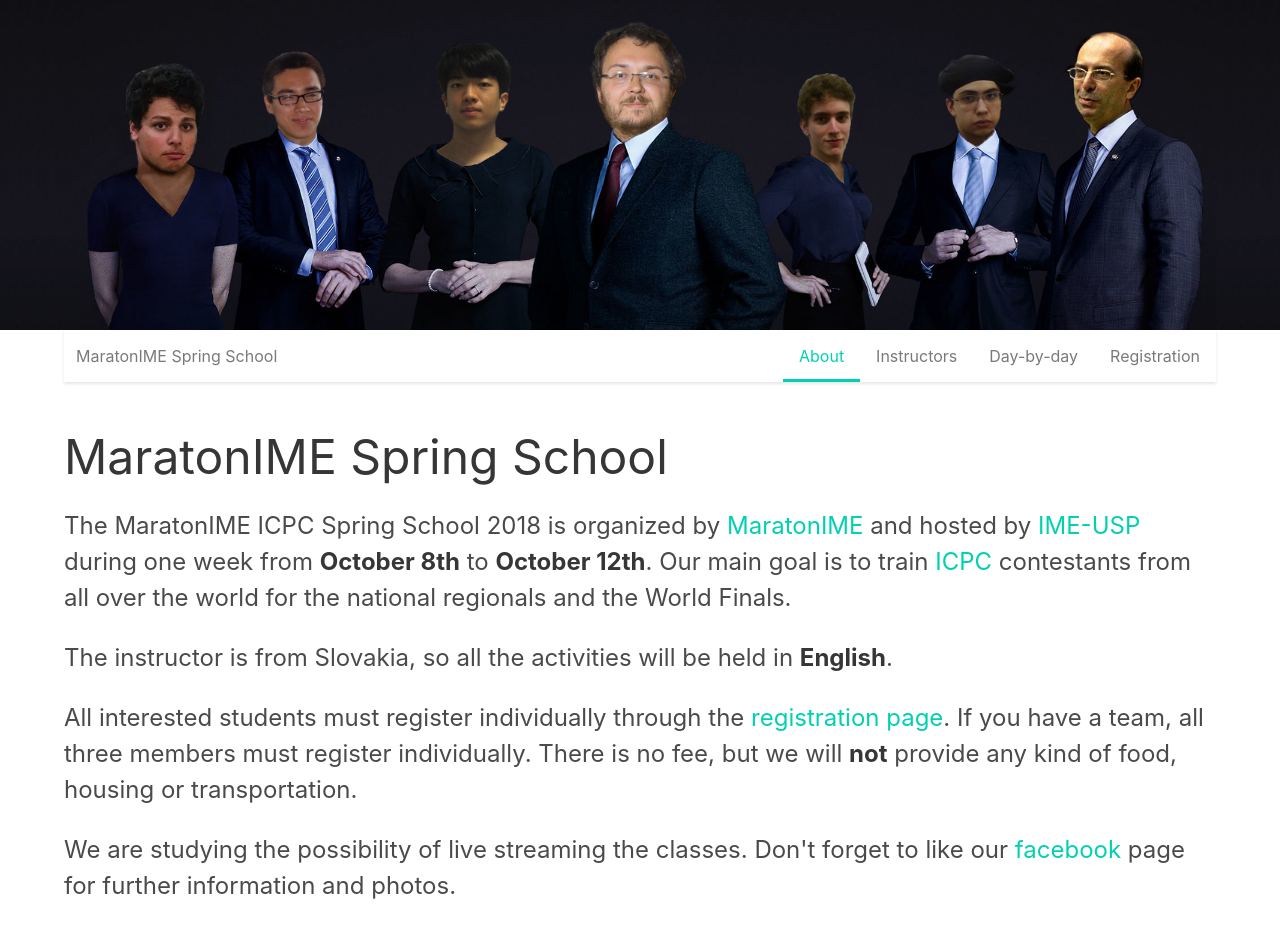
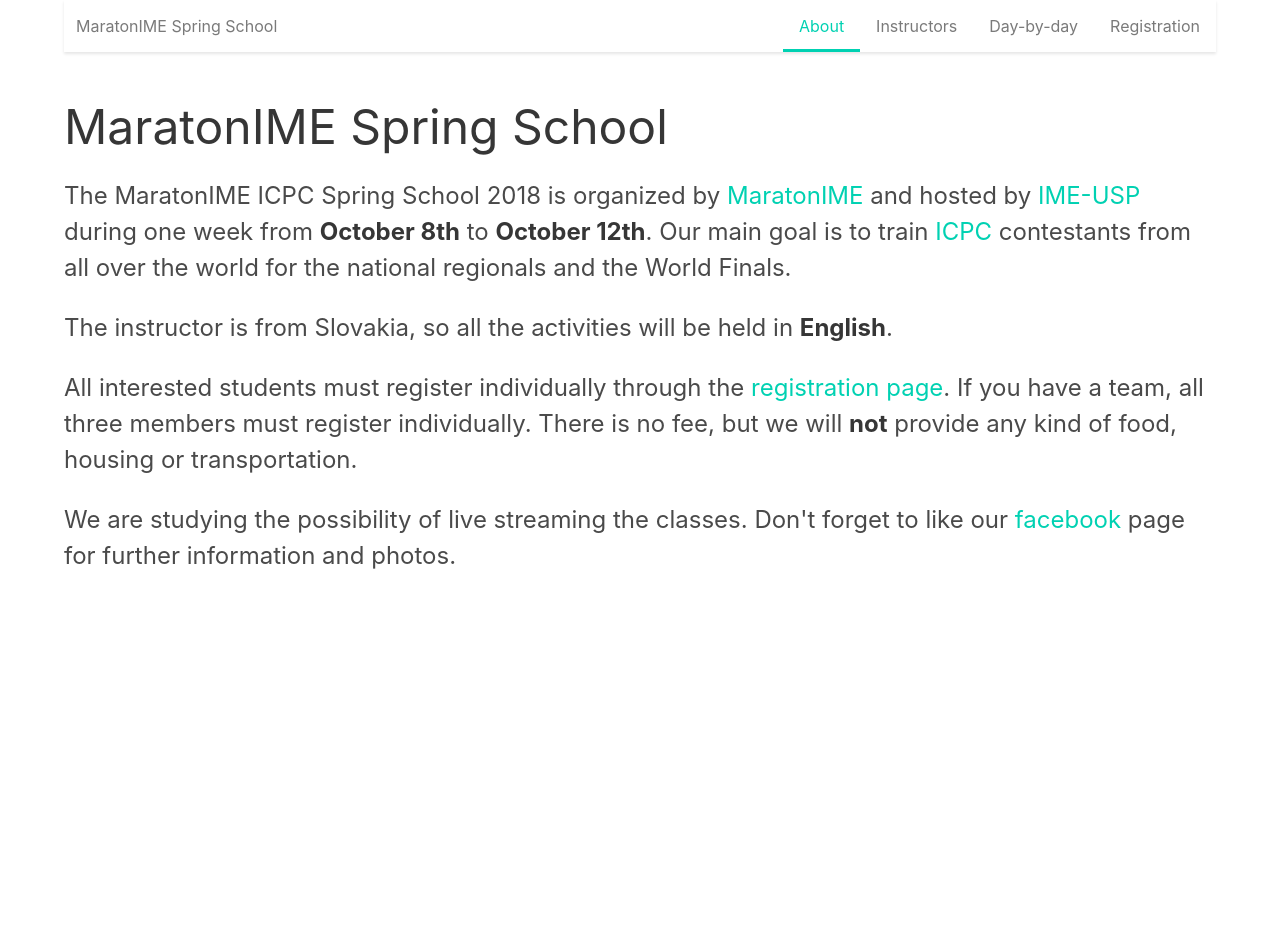
Before and after one commit to gabrielrussoc/maratona-spring18, a Jekyll site: the page built from index.html, in a window 1280 px wide. Built offline with Jekyll 4.4.1, drawn with Linux system fonts in a browser that asks for light colours; after the commit the page ends 900 px from its top, so only the background shows below that.

Commit message:
escondendo foto do misof

```diff
--- a/_includes/header.html
+++ b/_includes/header.html
@@ -1,7 +1,7 @@
 <div class="hero-head">
-    <figure id="header-carlos">
+    <!-- <figure id="header-carlos">
         <img src="{{ site.baseurl }}/images/header-carlos.png" alt="AcampIMEnto 2017">
-    </figure>
+    </figure> -->
     <div class="container">
         <nav class="nav has-shadow">
             <div class="container">
```
